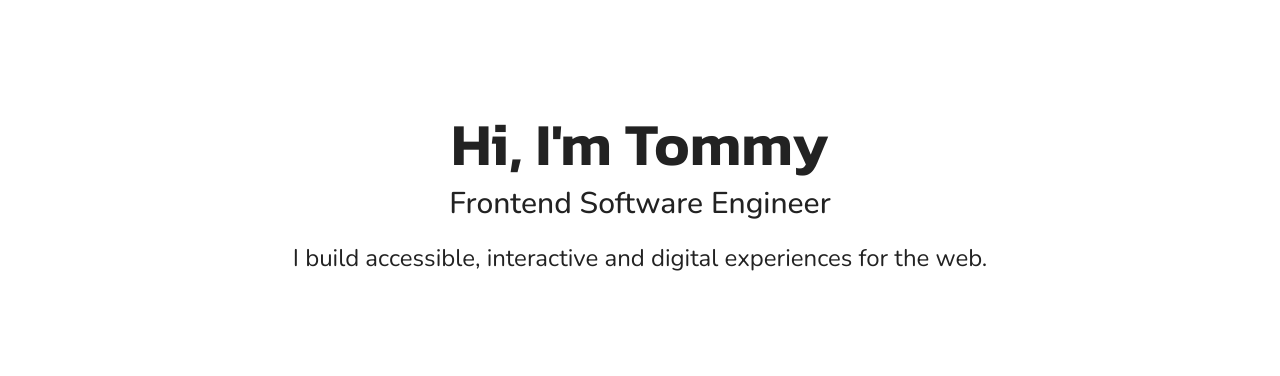
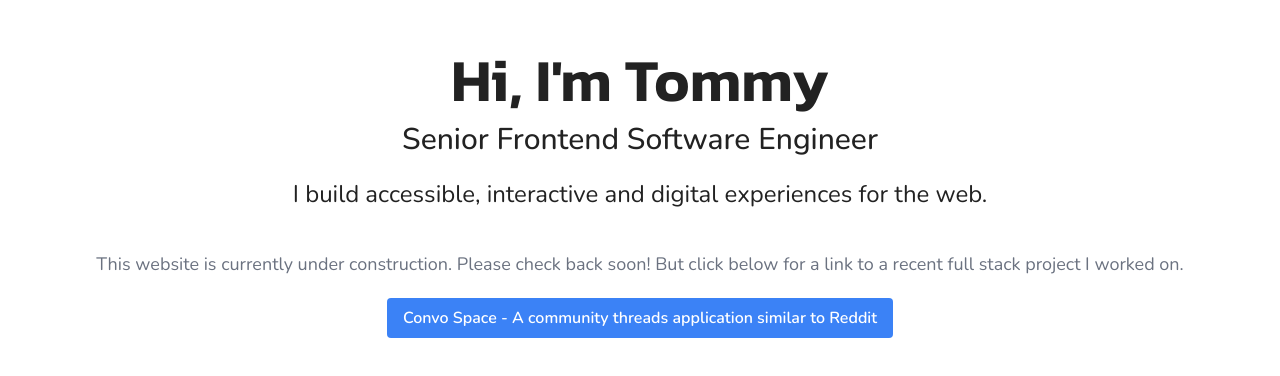
Before and after one commit to tommaay/tomster, an Astro site: page / in a window 1280 px wide. Shown: the part 206-582 px from the top of the page. Built offline with nearby package versions, Linux system fonts and the light colour scheme; Astro itself is replaced by a stand-in of ours.

Commit message:
Add a currently under contstruction text and project link

```diff
--- a/src/pages/index.astro
+++ b/src/pages/index.astro
@@ -10,11 +10,23 @@ import Layout from "../layouts/Layout.astro";
     >
       <h1 class="text-5xl sm:text-6xl mb-3 font-semibold">Hi, I'm Tommy</h1>
       <h2 class="text-2xl sm:text-3xl mb-5 font-medium">
-        Frontend Software Engineer
+        Senior Frontend Software Engineer
       </h2>
       <p class="text-lg sm:text-2xl">
         I build accessible, interactive and digital experiences for the web.
       </p>
+      <p class="text-md sm:text-lg mt-10 text-gray-500">
+        This website is currently under construction. Please check back soon!
+        But click below for a link to a recent full stack project I worked on.
+      </p>
+      <a
+        href="https://convo-space.vercel.app/"
+        target="_blank"
+        rel="noopener noreferrer"
+        class="mt-5 bg-blue-500 hover:bg-blue-600 text-white font-semibold py-2 px-4 rounded"
+      >
+        Convo Space - A community threads application similar to Reddit
+      </a>
     </section>
   </main>
 </Layout>
```
